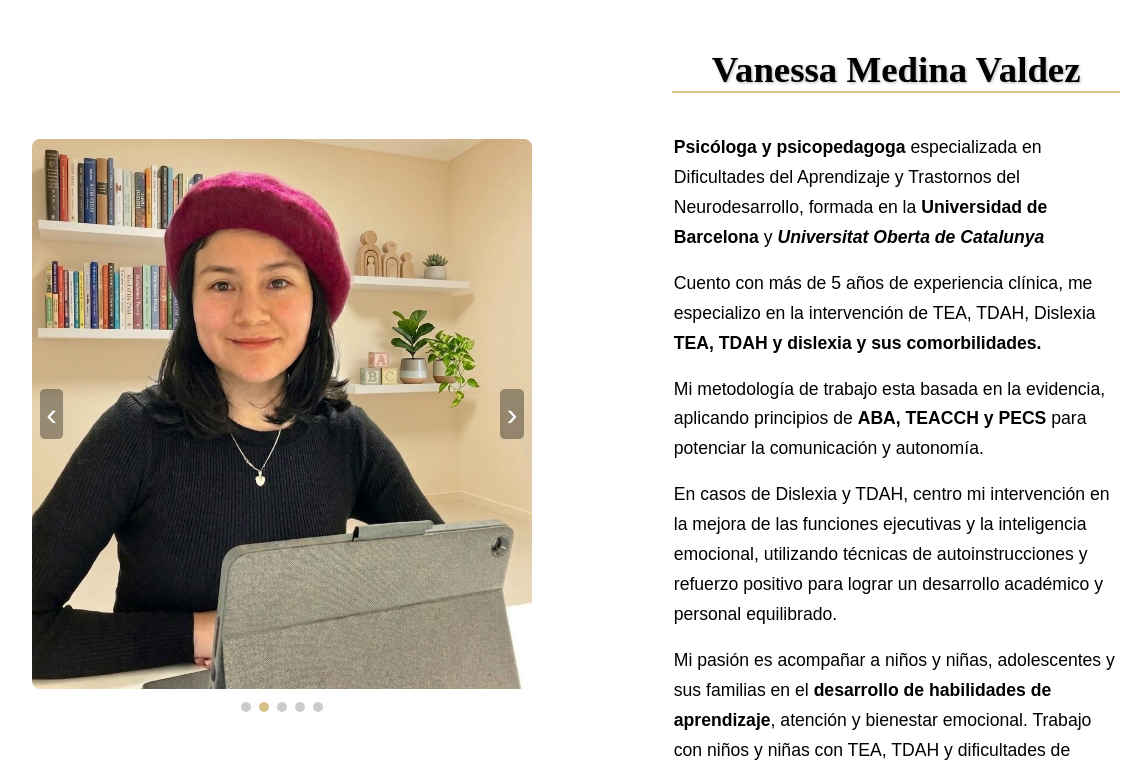
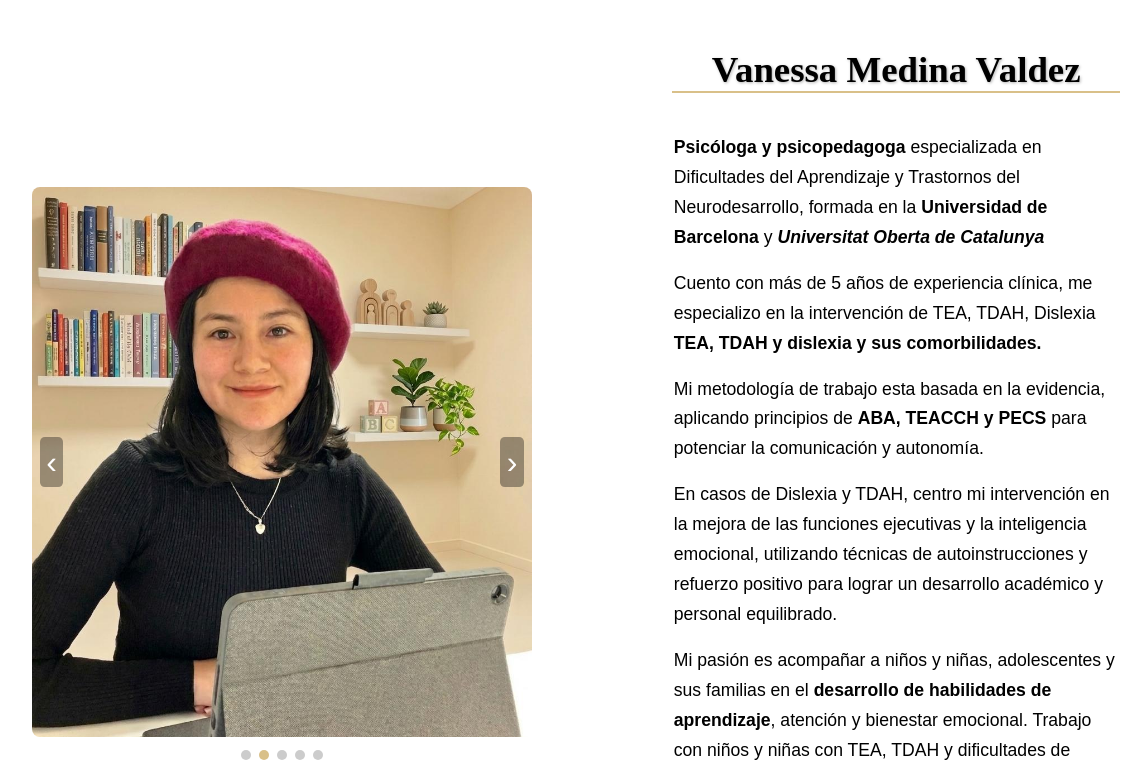
Before and after one commit to JESUS323DEV/VanessaV2, a React (Vite) app in the folder VanessaV2/: page / in a window 1536 px wide. Shown: the part 1180-1950 px from the top of the page, without its empty margins (179-1325 px from the left). Built offline with nearby package versions, Linux system fonts and the light colour scheme; a web font is replaced by a local one.

Commit message:
fix: ajustes en galería en seccion aboutMe

```diff
--- a/VanessaV2/src/styles/Responsive.css
+++ b/VanessaV2/src/styles/Responsive.css
@@ -1756,9 +1756,14 @@
         width: 80%;
         margin: auto;
 
-
-
-    }
+    }
+
+    .img-aboutMe {
+
+        margin-top:6rem;
+    }
+
+
 
     .img-aboutMe img {
 
```
Also changed, not shown: VanessaV2/src/styles/AboutMe.css (+10 -3 lines).
